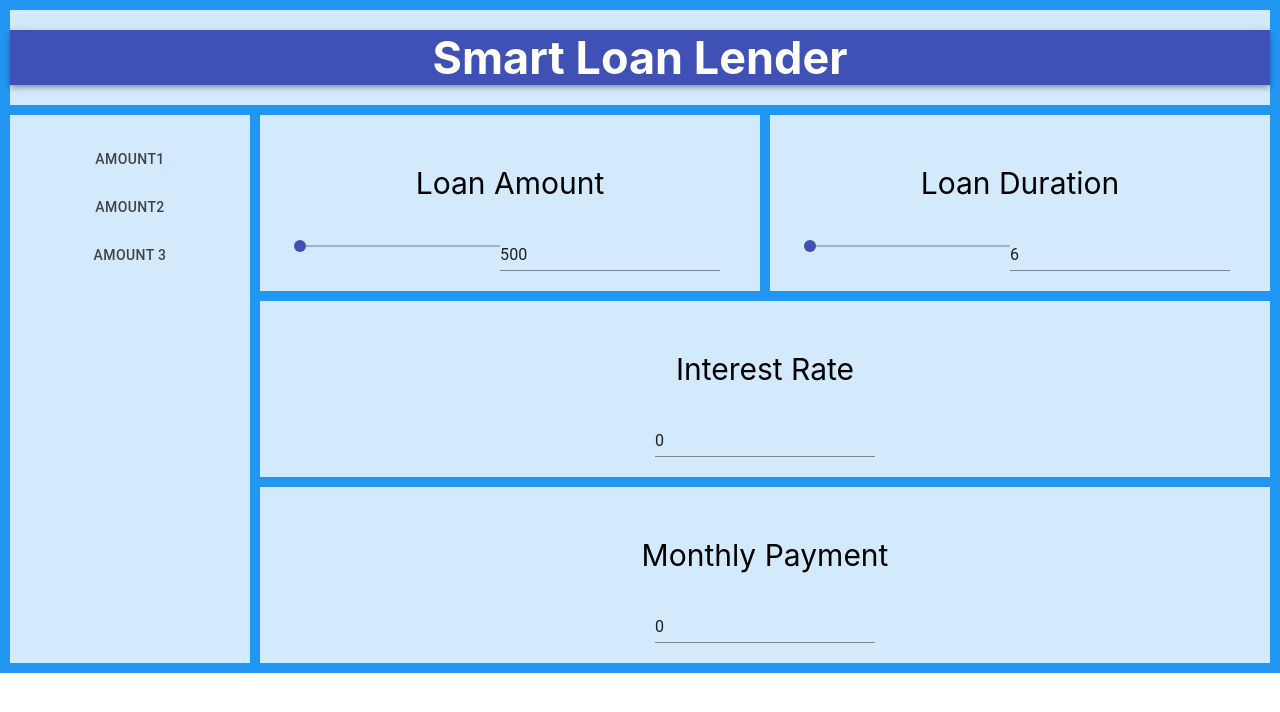
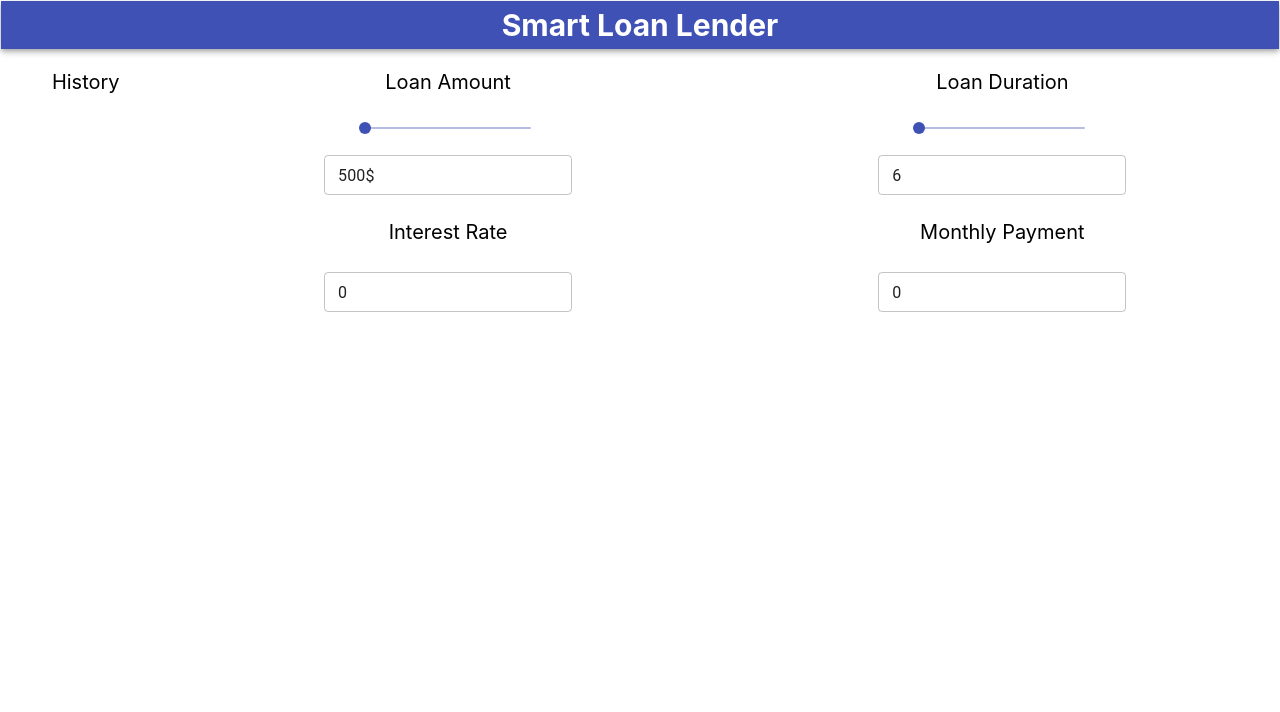
Before and after one commit to Nam92rata/LoanLender, a React (Create React App) app: page / in a window 1280 px wide. Shown: the top 712 px of the page. Built offline with nearby package versions, Linux system fonts and the light colour scheme.

Commit message:
caching feature

```diff
--- a/src/App.css
+++ b/src/App.css
@@ -42,18 +42,14 @@
 .grid-container {
   display: grid;
   grid-template-areas:
-    'header header header header header header'
-    'sidebar sidebar  main main main2 main2'
-    'sidebar sidebar footer footer footer footer'
-    'sidebar sidebar footer2 footer2 footer2 footer2';
-  grid-gap: 10px;
-  background-color: #2196F3;
-  padding: 10px;
+    'header  header header header header header header'
+    'sidebar  main main main main2 main2 main2'
+    'sidebar  footer footer footer footer2 footer2 footer2';
+  grid-gap: 1px;
+  padding: 1px;
 }
 
 .grid-container > div {
-  background-color: rgba(255, 255, 255, 0.8);
   text-align: center;
-  padding: 20px 0;
-  font-size: 30px;
+  font-size: 20px;
 }
--- a/src/App.js
+++ b/src/App.js
@@ -8,6 +8,7 @@ import axios from 'axios';
 import AppBar from '@material-ui/core/AppBar';
 import Toolbar from '@material-ui/core/Toolbar';
 import Typography from '@material-ui/core/Typography';
+import TextField from '@material-ui/core/TextField';
 
 class App extends Component{
   constructor(props){
@@ -17,17 +18,23 @@ class App extends Component{
       duration: 6,
       interest: 0,
       emi :0,
-      selectedTab: ""
+      selectedTab: "",
+      history: JSON.parse(localStorage.getItem("history")) || []
     }
   }
   calcInterestAndEmi(amount,duration){
     console.log(amount,duration)
+    var item ={"amount":amount,"duration":duration}
+    this.setState({history:[item,...this.state.history]},()=>{
+      var hist = JSON.stringify(this.state.history)
+      localStorage.setItem("history",hist)
+    });
+
     // localStorage.setItem("amount", amount);
     // localStorage.setItem("duration", duration);
     // this.setState({amount:amount,duration:duration})
     axios.get('https://ftl-frontend-test.herokuapp.com/interest?amount='+amount+'&numMonths='+duration)
     .then(res=>{
-      console.log(res.data)
       this.setState({
         interest:res.data.interestRate,
         emi:res.data.monthlyPayment.amount
@@ -38,40 +45,36 @@ class App extends Component{
     })
   }
   handleAmountSliderChange = (event, newValue) => {
-    this.setState({amount:newValue});
-    this.calcInterestAndEmi(this.state.amount,this.state.duration)
+    console.log("Nam ",newValue)
+   this.setState({amount:newValue},()=>{this.calcInterestAndEmi(this.state.amount,this.state.duration)})
+
+
   }
   handleDurationSliderChange = (event, newValue) => {
-    this.setState({duration:newValue})
-    this.calcInterestAndEmi(this.state.amount,this.state.duration)
+    this.setState({duration:newValue},()=>{this.calcInterestAndEmi(this.state.amount,this.state.duration)})
+    // this.state.history.push({amount:this.state.amount,duration:newValue})
+
   }
   handleChange = (event,val) => {
     console.log(val)
-    if (val==="one"){
-      this.setState({amount:500,duration:6});
-      this.calcInterestAndEmi(500,6)
-    }
-    else if (val === "two"){
-      this.setState({amount:1000,duration:10});
-      this.calcInterestAndEmi(1000,10)
-    }
-    else if (val==="three") {
-      this.setState({amount:2000,duration:20});
-      this.calcInterestAndEmi(2000, 20)
-    }
+      this.setState({amount:val.amount,duration:val.duration},
+          ()=>{this.calcInterestAndEmi(this.state.amount,this.state.duration)});
+
   }
   render(){
     return (
       <div>
-        <div class="grid-container">
-          <div class="item1">
+        <div className="grid-container">
+          <div className="item1">
+            {/* <h2 style={{textAlign:'center',margin:'auto'}}>Smart Loan Lender</h2> */}
           <AppBar position="static">
             <Toolbar variant="dense">
               <h2 style={{textAlign:'center',margin:'auto'}}>Smart Loan Lender</h2>
             </Toolbar>
           </AppBar>
           </div>
-          <div class="item2">
+          <div className="item2">
+            <p>History</p>
             <Tabs
             orientation="vertical"
             variant="scrollable"
@@ -79,12 +82,17 @@ class App extends Component{
             onChange={this.handleChange}
             aria-label="Vertical tabs example"
             >
-            <Tab label="Amount1" value="one"  />
+            {this.state.history?this.state.history.map(el=>{
+              return (
+                <Tab label={"Amount:"+el.amount +"  "+ el.duration} value={el}  />
+              )
+            }):null}
+            {/* <Tab label="Amount1" value="one"  />
             <Tab label="Amount2" value="two"/>
-            <Tab label="Amount 3" value="three"/>
+            <Tab label="Amount 3" value="three"/>         */}
             </Tabs>
           </div>
-          <div class="item3">
+          <div className="item3">
           <p>Loan Amount</p>
         <Slider
               value={this.state.amount}
@@ -93,15 +101,24 @@ class App extends Component{
               min={500}
               max={5000}
               step={10}
-              style={{width:200}}
+              style={{width:'30%'}}
               aria-labelledby="input-slider"
             />
-        <Input
+            <br/>
+            <TextField
+              id="outlined-input-amount"
+              value={this.state.amount+'$'}
+              name="amount"
+              margin="dense"
+              variant="outlined"
+            />
+        {/* <Input
           margin="dense"
           value={this.state.amount}
-        />
+          style={{width:'30%'}}
+        /> */}
           </div>
-          <div class="item4">
+          <div className="item4">
           <p>Loan Duration</p>
         <Slider
               value={this.state.duration}
@@ -110,28 +127,51 @@ class App extends Component{
               min={6}
               max={24}
               step={1}
-              style={{width:200}}
+              style={{width:'30%'}}
               aria-labelledby="input-slider"
             />
-        <Input
+            <br/>
+            <TextField
+              id="outlined-input-duration"
+              value={this.state.duration}
+              name="duration"
+              margin="dense"
+              variant="outlined"
+            />
+        {/* <Input
           margin="dense"
           value={this.state.duration}
-        />
+          style={{width:'30%'}}
+        /> */}
           </div>
-          <div class="item5">
+          <div className="item5">
 
         <p>Interest Rate</p>
-        <Input
+        <TextField
+              id="outlined-interest"
+              value={this.state.interest}
+              name="interest"
+              margin="dense"
+              variant="outlined"
+            />
+        {/* <Input
           margin="dense"
           value={this.state.interest}
-        />
+        /> */}
           </div>
-          <div class="item6">
+          <div className="item6">
           <p>Monthly Payment</p>
-        <Input
+          <TextField
+              id="outlined-emi"
+              value={this.state.emi}
+              name="emi"
+              margin="dense"
+              variant="outlined"
+            />
+        {/* <Input
           margin="dense"
           value={this.state.emi}
-        />
+        /> */}
           </div>
         </div>
 
```
